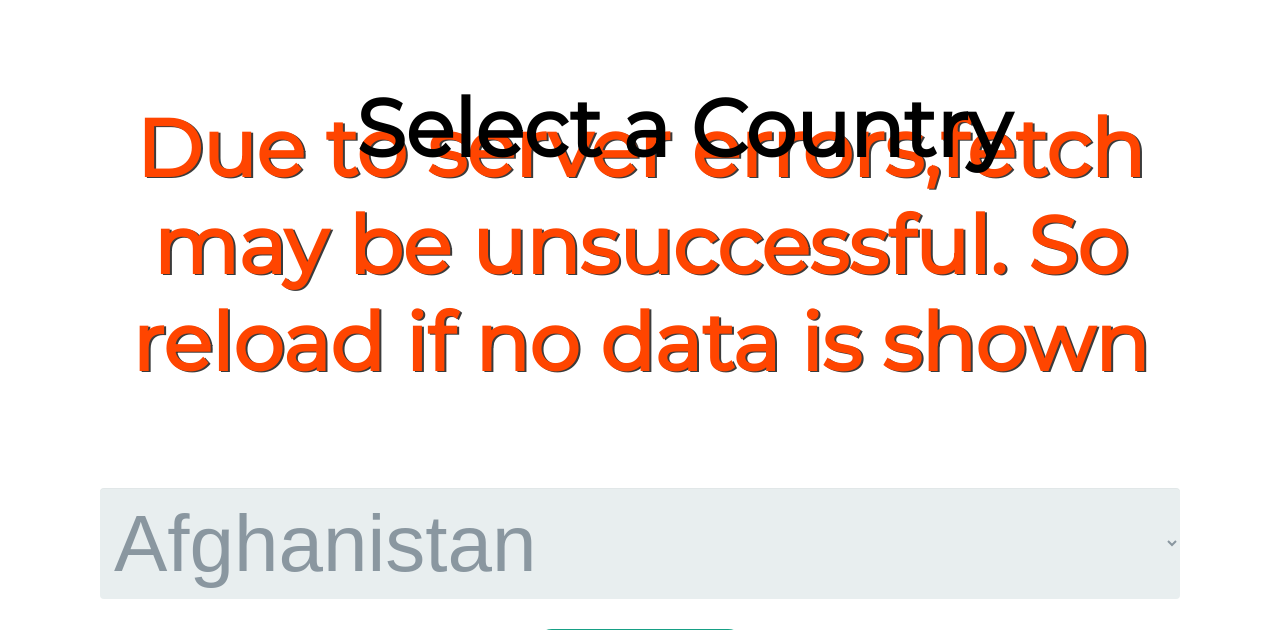
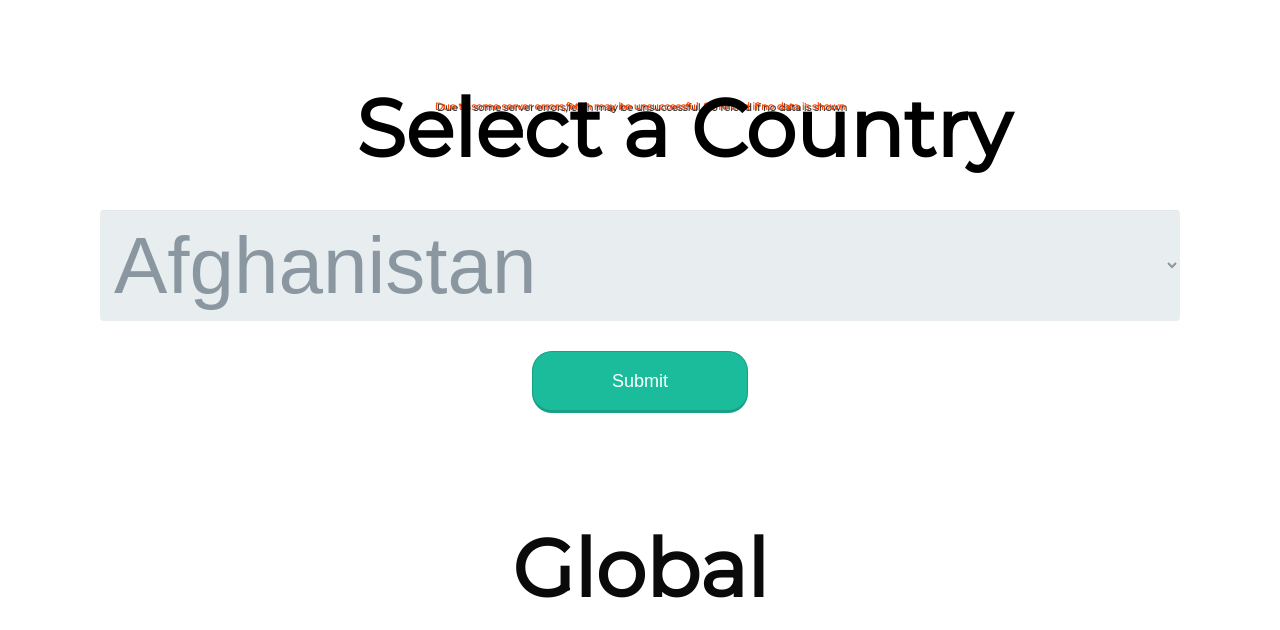
Before and after one commit to theoriginalsam/COVID, a PHP site: page / in a window 1280 px wide. Shown: the top 630 px of the page. Run offline with PHP 8.4, Linux system fonts and the light colour scheme.

Commit message:
Added via Script

```diff
--- a/app.css
+++ b/app.css
@@ -93,3 +93,8 @@ font-weight:bolder;
     vertical-align: middle;
     font-size: 20px;
 }
+
+
+.footer{
+    font-size: 10px;
+}
--- a/index.html
+++ b/index.html
@@ -19,7 +19,7 @@
 
     <form id="form">
 
-        <div  style="color:orangered ;text-align:center; text-shadow: 2px 1px rgb(59, 59, 59);" class="footer">Due to server errors,fetch may be unsuccessful. So reload if no data is shown</div>
+        <div  style="color:orangered ;text-align:center; text-shadow: 2px 1px rgb(59, 59, 59);" class="footer">Due to some server errors,fetch may be unsuccessful. So reload if no data is shown</div>
 
         <div id="clabel" style="margin: auto; position: absolute; margin-left: 20%; top: 10%; ">Select a Country</div><span style="color: red !important; display: inline; float: none;"> </span></br></span>
 
```
